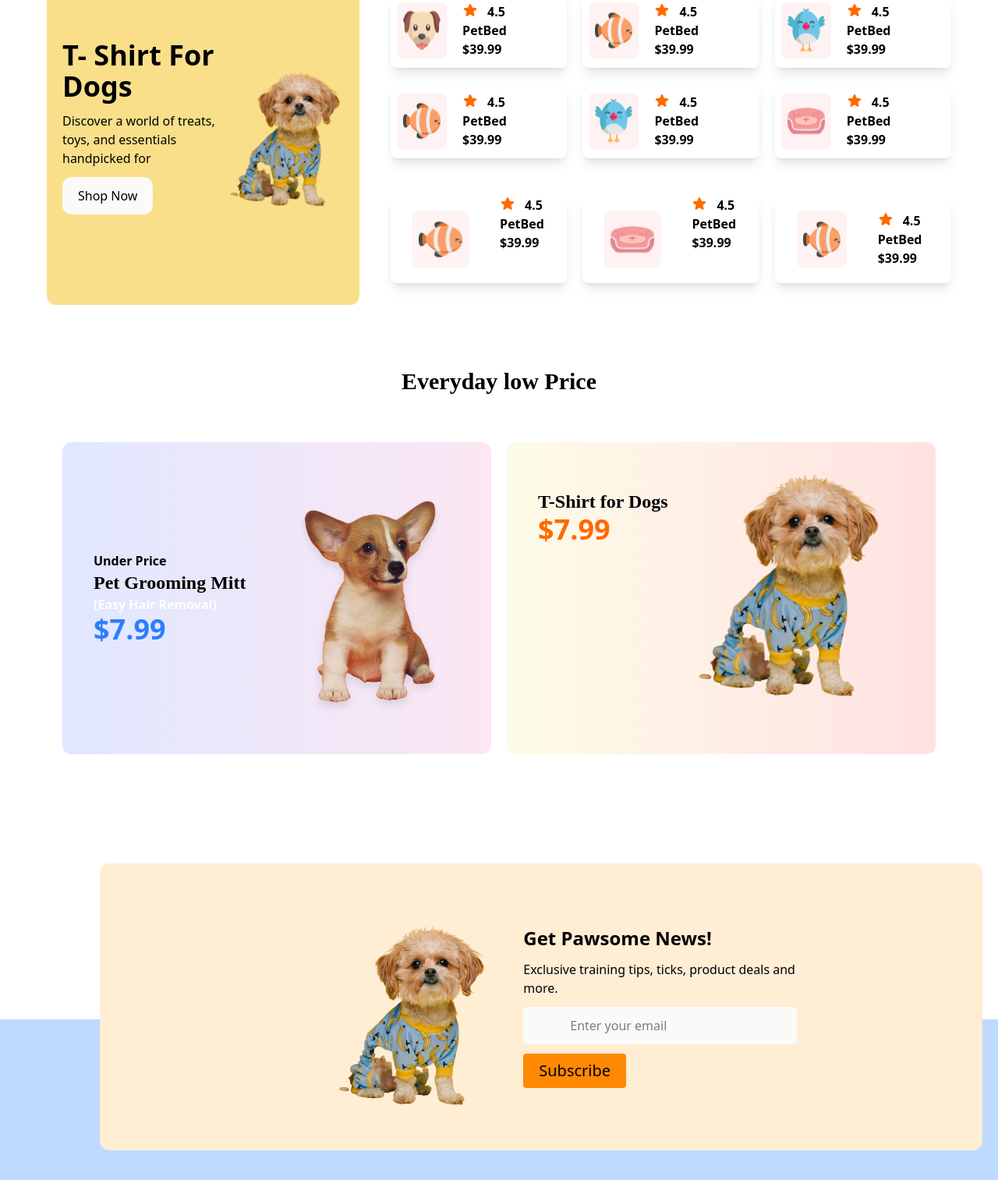
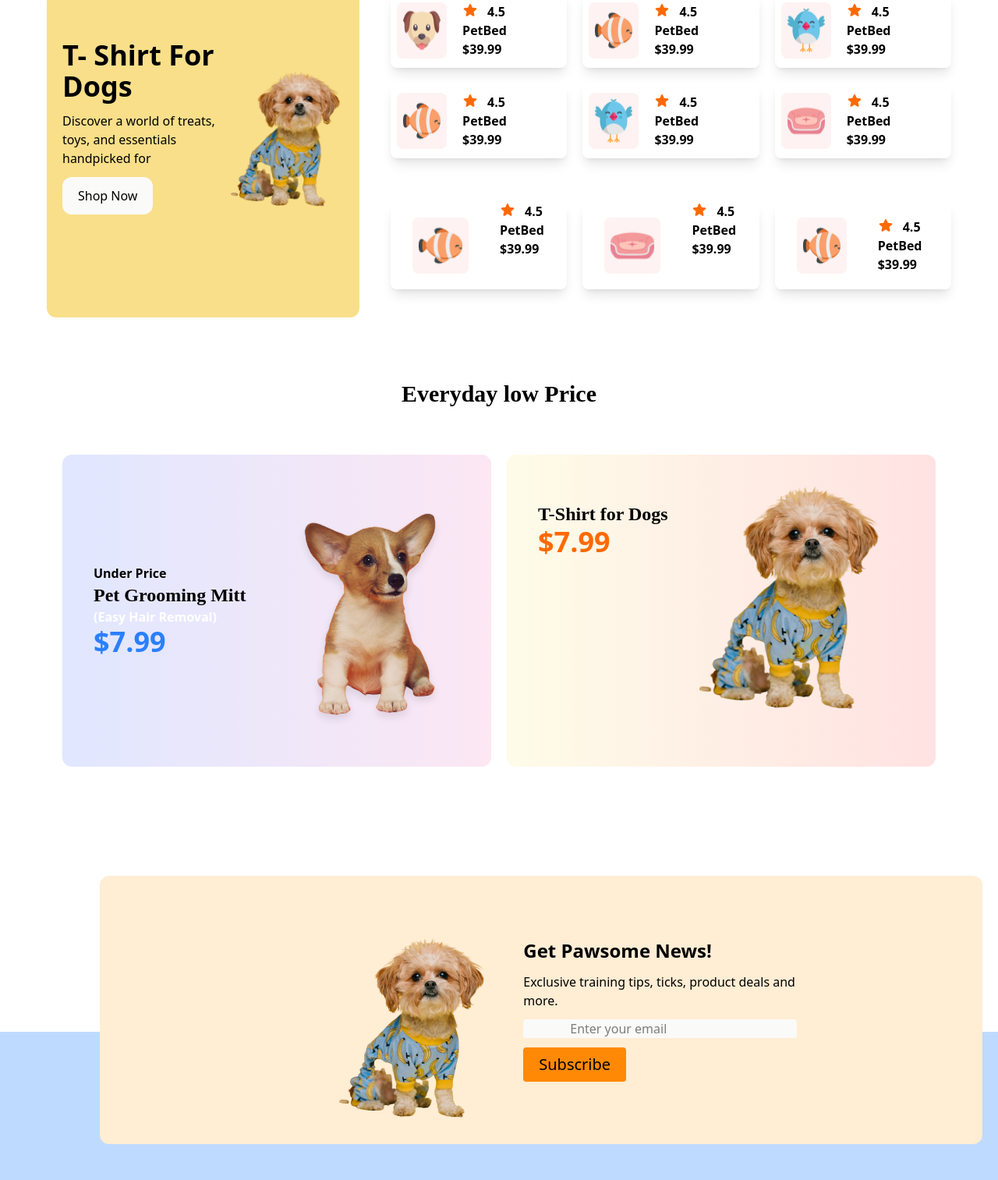
Before and after one commit to royel527/Assignment-03, a plain HTML site: page index.html in a window 1280 px wide. Shown: the part 1913-3426 px from the top of the page at 78% size. Drawn offline with nearby package versions, Linux system fonts and the light colour scheme; a web font is replaced by a local one.

Commit message:
laastcommit

```diff
--- a/index.html
+++ b/index.html
@@ -125,7 +125,7 @@
 <div class="lg:w-1/2 px-5">
 
 <h2 class="text-2xl font-bold text-center animate-pulse mt-10">Why We Should Adopt This Cute Dog</h2>
-<p class="text-center text-xl mt-5">Adopting this adorable dog will bring joy and companionship to your life.
+<p class="text-justify text-xl mt-5">Adopting this adorable dog will bring joy and companionship to your life.
     Dogs are known for their loyalty and love, and this cute dog is no exception. By adopting, you are giving a
     loving home to a pet in need and gaining a faithful friend who will always be by your side.
      Dogs are known to reduce stress, increase physical activity, and improve overall mental health.
@@ -229,7 +229,7 @@
                     <h1>$39.99</h1></div>
                     </div>
 
-                    <div class="flex gap-5 shadow-lg  font-bold my-7 px-15  rounded-lg pl-2 ">
+                    <div class="flex gap-5 shadow-lg  font-bold my-9 px-15  rounded-lg pl-2 ">
                         <img class="lg:bg-red-50 lg:rounded-lg lg:p-2 hidden lg:inline mx-5 my-5 " src="c1-assets/fish-cartoon.png" alt="">
                         <img class="bg-red-50 rounded-lg lg:p-2 inline lg:hidden" src="c1-assets/pet-couch.png" alt="">
                         <div class="">
@@ -242,8 +242,8 @@
                         <h1>$39.99</h1></div>
                         </div>
 
-                        <div class="flex gap-5 shadow-lg   font-bold my-7 px-15 rounded-lg pl-2 ">
-                            <img class="bg-red-50 rounded-lg lg:p-2 mx-5 my-5" src="c1-assets/pet-couch.png" alt=""><div class="">
+                        <div class="flex gap-5 shadow-lg   font-bold my-9 px-10 rounded-lg pl-2 ">
+                            <img class="bg-red-50 rounded-lg lg:p-2 lg:mx-5 lg:my-5" src="c1-assets/pet-couch.png" alt=""><div class="">
                             <h1 class="flex gap-3"><svg xmlns="http://www.w3.org/2000/svg" viewBox="0 0 24 24" fill="currentColor" class="size-5 text-orange-500">
                                 <path fill-rule="evenodd" d="M10.788 3.21c.448-1.077 1.976-1.077 2.424 0l2.082 5.006 5.404.434c1.164.093 1.636 1.545.749 2.305l-4.117 3.527 1.257 5.273c.271 1.136-.964 2.033-1.96 1.425L12 18.354 7.373 21.18c-.996.608-2.231-.29-1.96-1.425l1.257-5.273-4.117-3.527c-.887-.76-.415-2.212.749-2.305l5.404-.434 2.082-5.005Z" clip-rule="evenodd" />
                               </svg>
@@ -253,7 +253,7 @@
                             <h1>$39.99</h1></div>
                             </div>
 
-                            <div class="lg:flex gap-5 shadow-lg  font-bold my-7 px-15  rounded-lg pl-2 hidden ">
+                            <div class="lg:flex gap-5 shadow-lg  font-bold my-9 px-15  rounded-lg pl-2 hidden ">
                                 <img class="lg:bg-red-50 lg:rounded-lg lg:p-2 hidden lg:inline mx-5 my-5" src="c1-assets/fish-cartoon.png" alt="">
                                 <img class="bg-red-50 rounded-lg lg:p-2 lg:hidden inline" src="c1-assets/pet-couch.png" alt="">
                                 <div class="py-5">
@@ -303,10 +303,10 @@
                 <img class="ml-20 " src="c1-assets/cute-pet-small.png" alt="">
             </div>
 
-            <div class=" lg:py-20 py-5 pl-10 space-y-3 text-center lg:text-left ">
+            <div class=" lg:py-20 py-5 lg:pl-10 space-y-3 text-center lg:text-left ">
                 <h1 class="text-2xl font-bold">Get Pawsome News!</h1>
                 <p class="text-center lg:text-left">Exclusive training tips, ticks, product deals and more.</p>
-                <input class="bg-stone-50 p-3 px-15  text-left rounded" type="email" placeholder="Enter your email"><br>
+                <input class="bg-stone-50  px-15  text-left rounded" type="email" placeholder="Enter your email"><br>
                 <button class="bg-orange-400 rounded px-5 py-2 text-xl ">Subscribe</button>
 
             </div>
```
